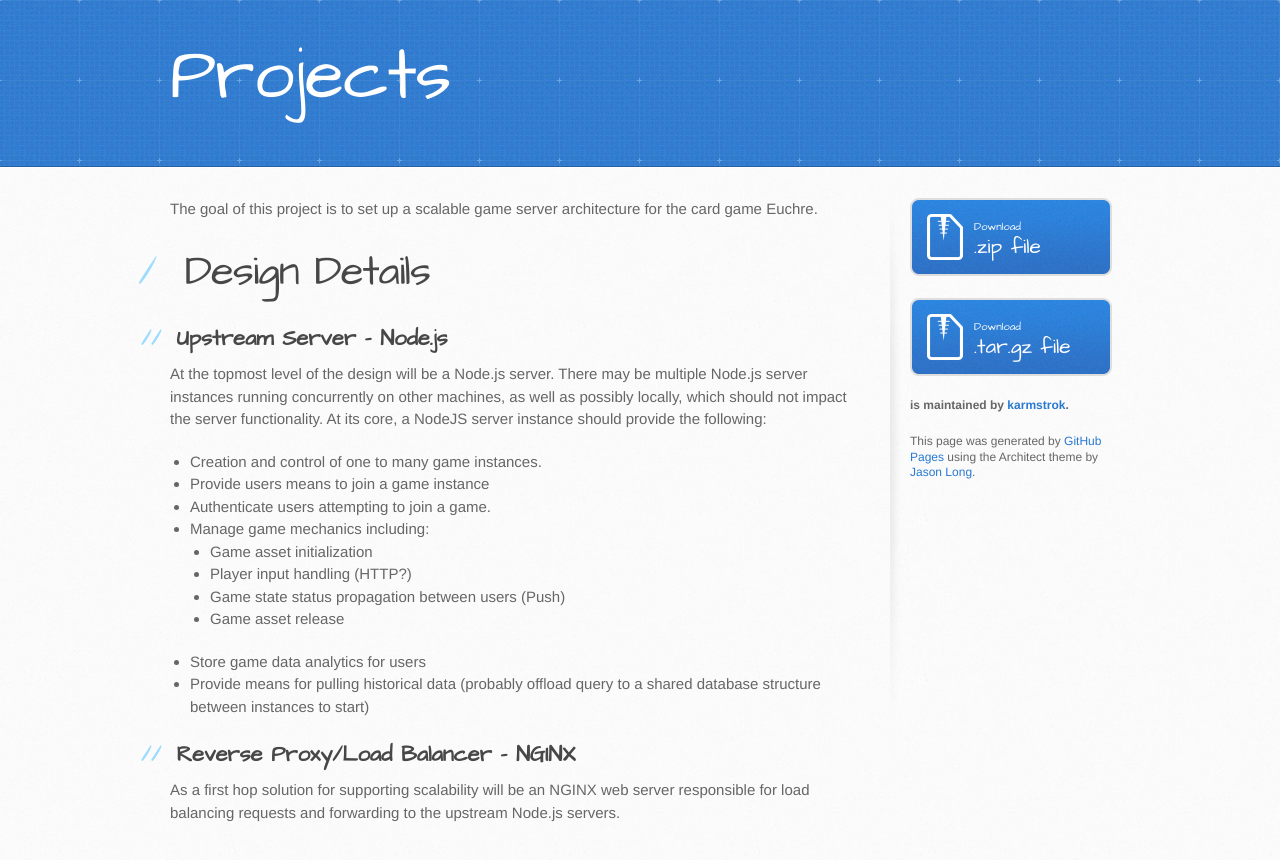
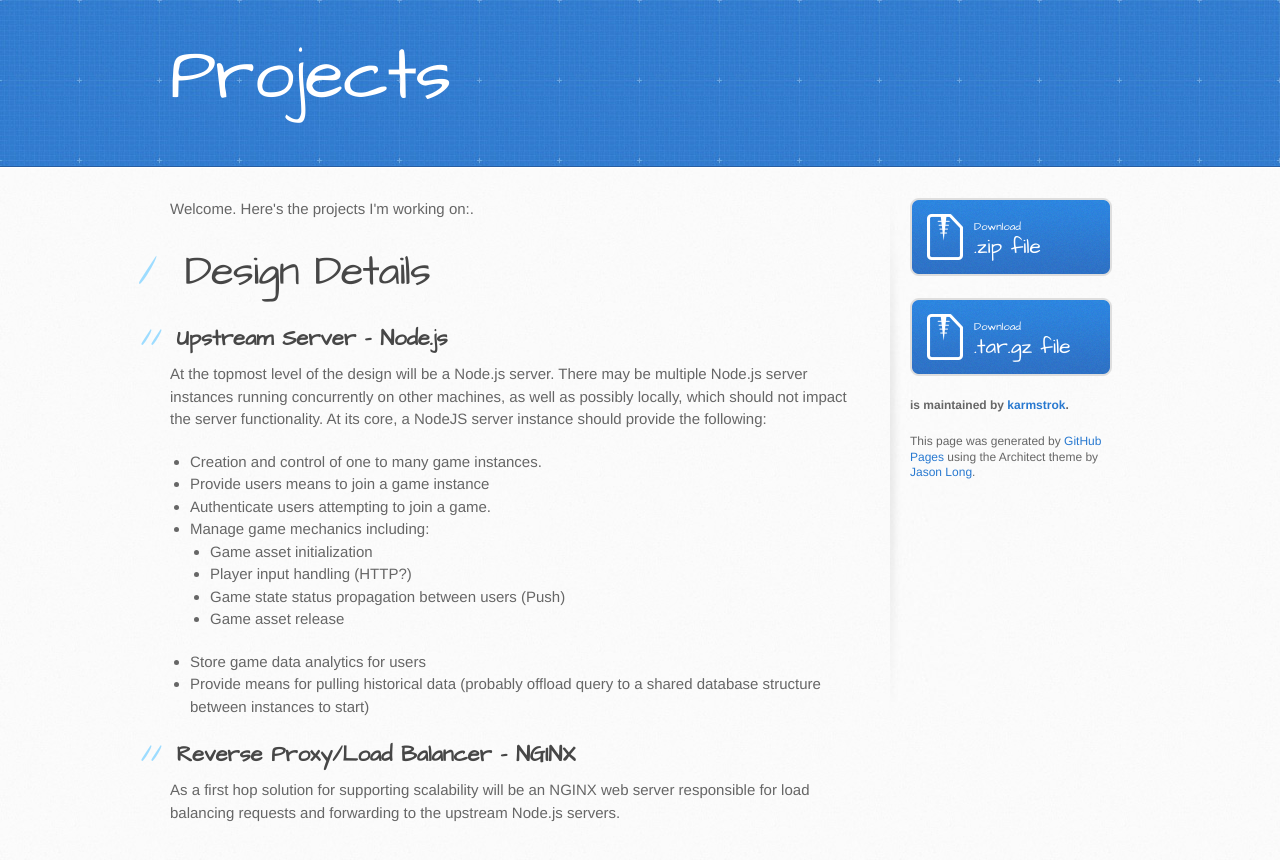
Before and after one commit to karmstrok/karmstrok.github.io, a plain HTML site: page index.html in a window 1280 px wide. Drawn offline with Linux system fonts and the light colour scheme.

Commit message:
Update index.html

```diff
--- a/index.html
+++ b/index.html
@@ -26,7 +26,7 @@
     <div id="content-wrapper">
       <div class="inner clearfix">
         <section id="main-content">
-          <p>The goal of this project is to set up a scalable game server architecture for the card game Euchre.</p>
+          <p>Welcome. Here's the projects I'm working on:.</p>
 
 <h1>
 <a id="design-details" class="anchor" href="#design-details" aria-hidden="true"><span class="octicon octicon-link"></span></a>Design Details</h1>
```
